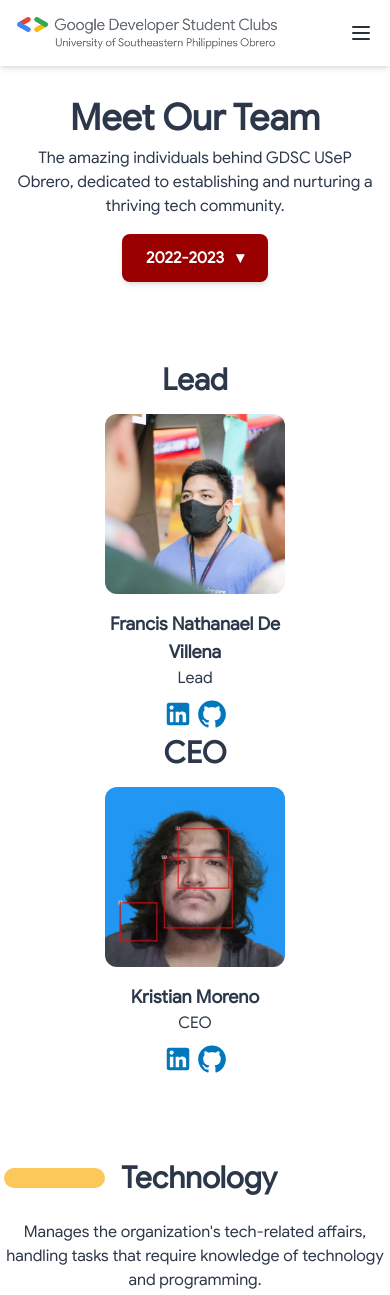
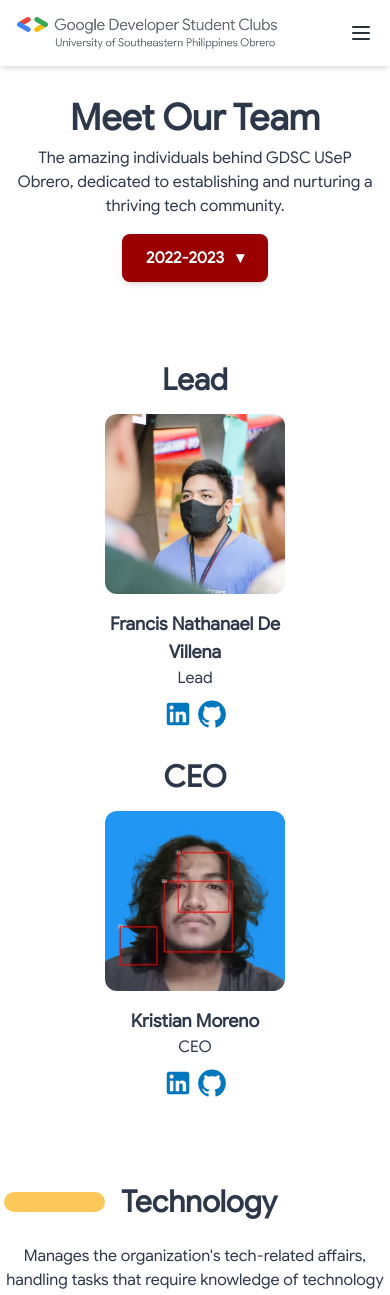
Before and after one commit to roiceee/gdscusepobrero-website, a Next.js app: page /team/2022-2023 in a window 390 px wide. Shown: the top 1295 px of the page. Built offline with nearby package versions, Linux system fonts and the light colour scheme.

Commit message:
refactor: Update page layout and optimize image loading in Home component

```diff
--- a/src/app/team/2022-2023/page.tsx
+++ b/src/app/team/2022-2023/page.tsx
@@ -21,7 +21,7 @@ export default function Page() {
               <OfficerCard data={lead} className="mx-auto" />
             </div>
           </div>
-          <div>
+          <div className="mt-[24px] sm:mt-0">
             <h1 className="text-3xl font-bold text-center">CEO</h1>
             <div className="mt-4">
               <OfficerCard data={ceo} className="mx-auto" />
```
